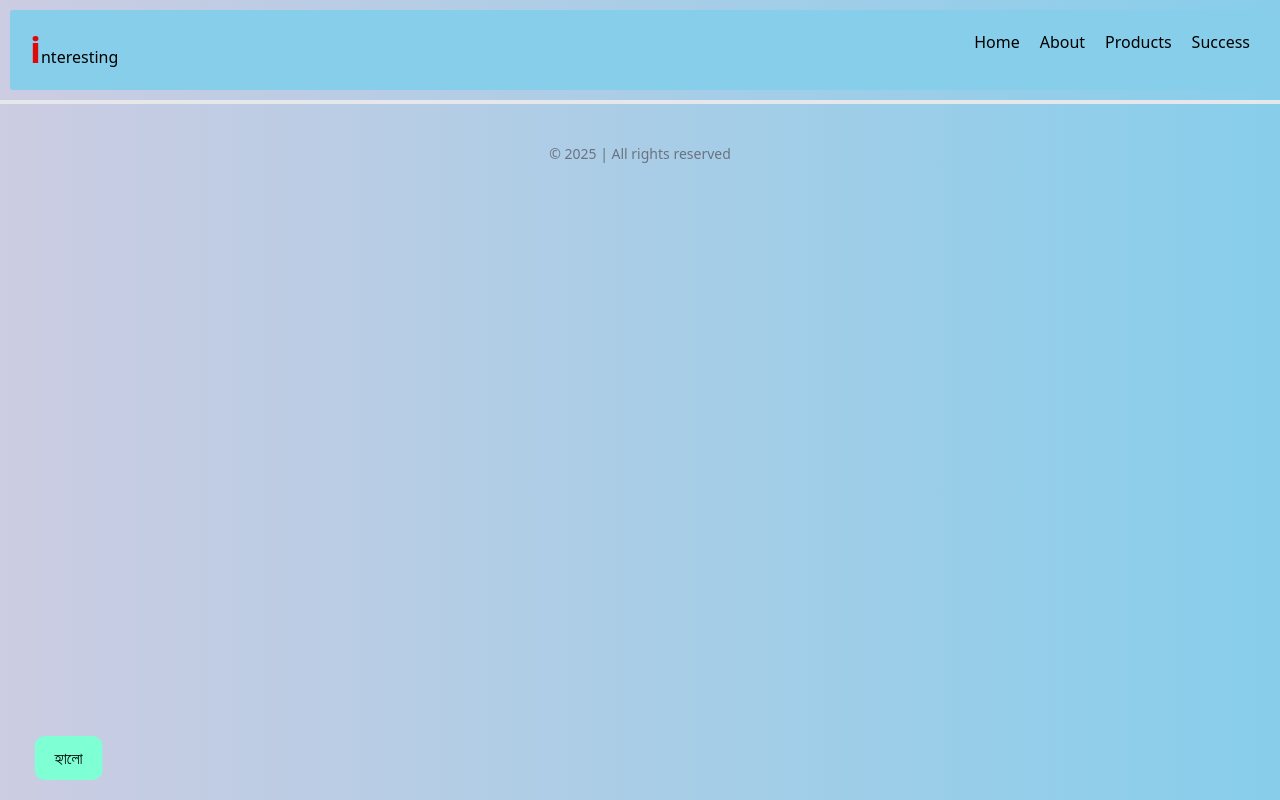
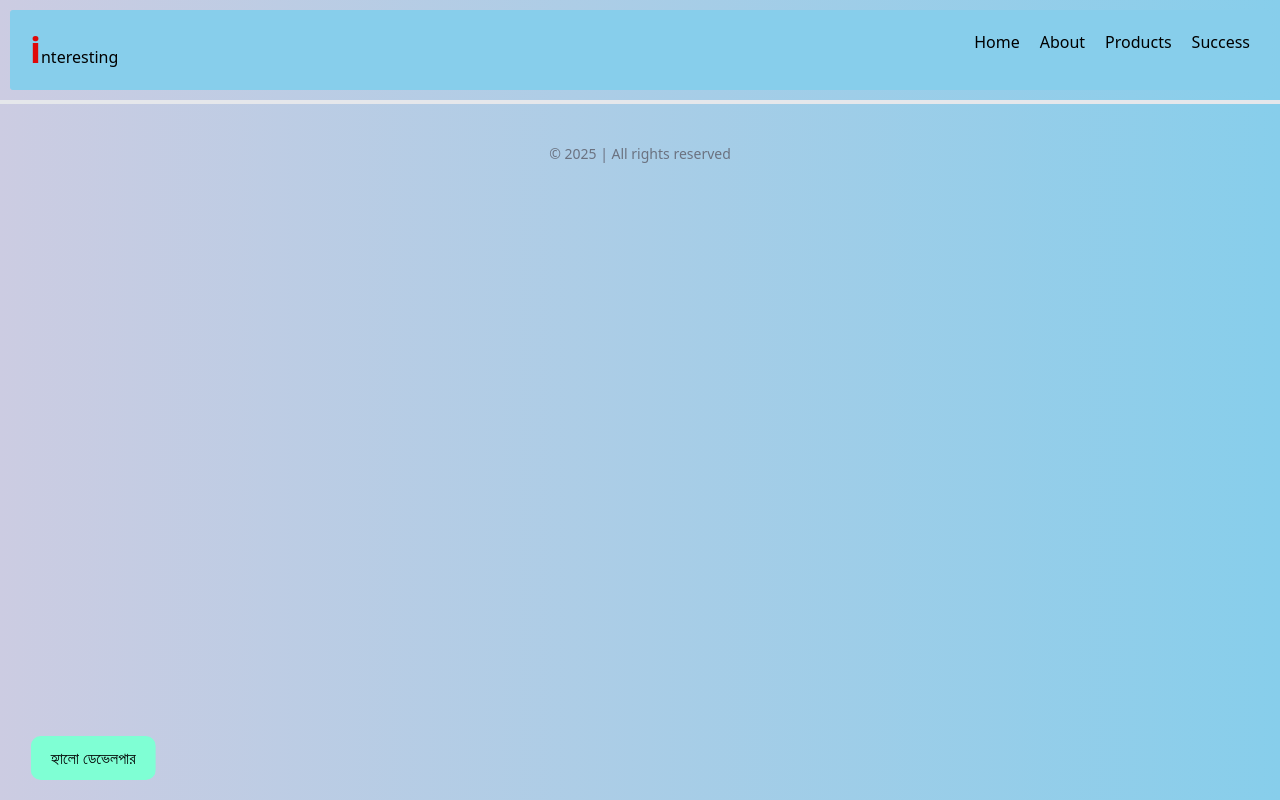
Before and after one commit to ovijit96/fun-project-two, a plain HTML site: page index.html in a window 1280 px wide. Drawn offline with nearby package versions, Linux system fonts and the light colour scheme.

Commit message:
hello developer

```diff
--- a/index.html
+++ b/index.html
@@ -38,7 +38,7 @@
      <main>
 
         <!-- flooting box design -->
-        <div class="flooting-box">হ্যালো</div>
+        <div class="flooting-box">হ্যালো ডেভেলপার</div>
      </main>
      <!-- footer section -->
       <hr><hr><hr><hr>
```
